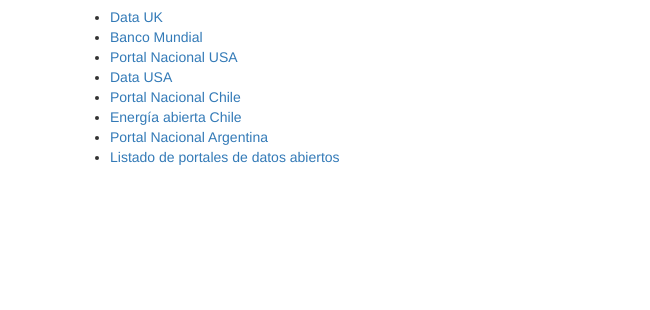
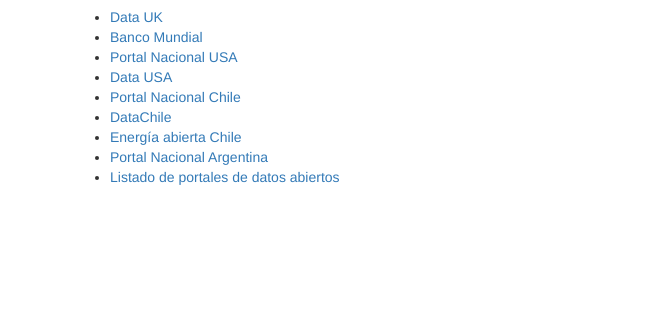
Before and after one commit to visualizacion-uc/introduccion-a-datos, a plain HTML site: page bloque-II/datos-abiertos.html in a window 1280 px wide. Shown: the part 907-1217 px from the top of the page, 0-650 px from the left. Drawn offline with nearby package versions, Linux system fonts and the light colour scheme; grey boxes are pictures that could not be loaded.

Commit message:
Update datos-abiertos.html

```diff
--- a/bloque-II/datos-abiertos.html
+++ b/bloque-II/datos-abiertos.html
@@ -73,6 +73,7 @@
               <li><a href="https://www.data.gov/" target="_blank">Portal Nacional USA</a></li>
               <li><a href="https://datausa.io/" target="_blank">Data USA</a></li>
               <li><a href="http://datos.gob.cl/" target="_blank">Portal Nacional Chile</a></li>
+              <li><a href="https://datachile.io" target="_blank">DataChile</a></li>
               <li><a href="http://energiaabierta.cl/" target="_blank">Energía abierta Chile</a></li>
               <li><a href="http://datos.gob.ar/" target="_blank">Portal Nacional Argentina</a></li>
               <li><a href="http://dataportals.org" target="_blank">Listado de portales de datos abiertos</a></li>
```
